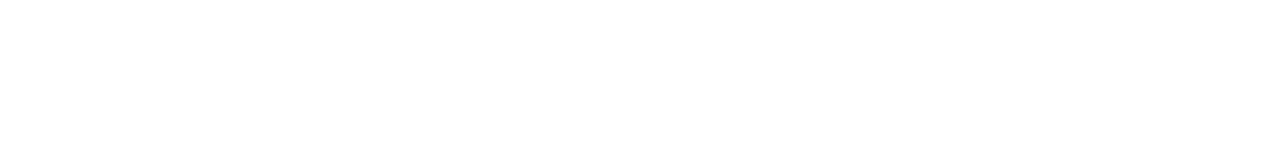
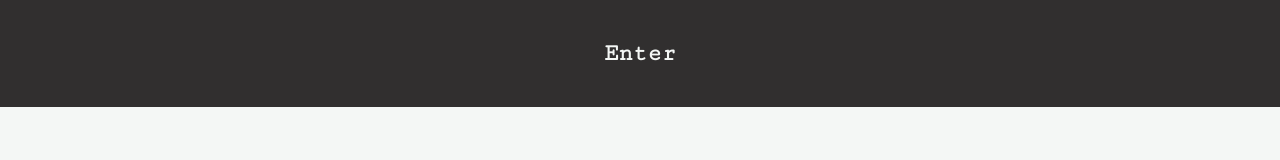
Before and after one commit to agnes-nuguid/portfolio-v0, a plain HTML site: page index.html in a window 1280 px wide. Drawn offline with Linux system fonts and the light colour scheme.

Commit message:
#1 User Stories #2:  welcome section should have an h1 element that contains text

```diff
--- a/index.html
+++ b/index.html
@@ -4,10 +4,15 @@
     <meta charset="UTF-8" />
     <meta name="viewport" content="width=device-width, initial-scale=1.0" />
     <title>Agnes Nuguid</title>
+    <link href="style.css" rel="stylesheet" />
   </head>
   <body>
     <main>
-      <section id="welcome-section"></section>
+      <section id="welcome-section">
+        <div class="container">
+          <h1>Enter</h1>
+        </div>
+      </section>
     </main>
     <script src="https://cdn.freecodecamp.org/testable-projects-fcc/v1/bundle.js"></script>
   </body>
--- /dev/null
+++ b/style.css
@@ -0,0 +1,36 @@
+@import url("https://fonts.googleapis.com/css2?family=Cutive+Mono&display=swap");
+
+:root {
+  --cultured-white: #f4f7f5;
+  --jet-black: #312f2f;
+  --silver-metallic: #a7a2a9;
+  --light-green: #00bd9d;
+  --persian-green: #1b998b;
+  --ruby: #d81e5b;
+}
+
+html,
+body {
+  background: var(--cultured-white);
+  color: var(--jet-black);
+  margin: 0;
+}
+
+.container {
+  max-width: 800px;
+  margin: 0 auto;
+}
+
+section {
+  padding: 20px;
+}
+
+#welcome-section {
+  background: var(--jet-black);
+  color: var(--cultured-white);
+}
+
+h1 {
+  font-family: "Cutive Mono", monospace;
+  text-align: center;
+}
```
Also changed, not shown: 1 other file.
